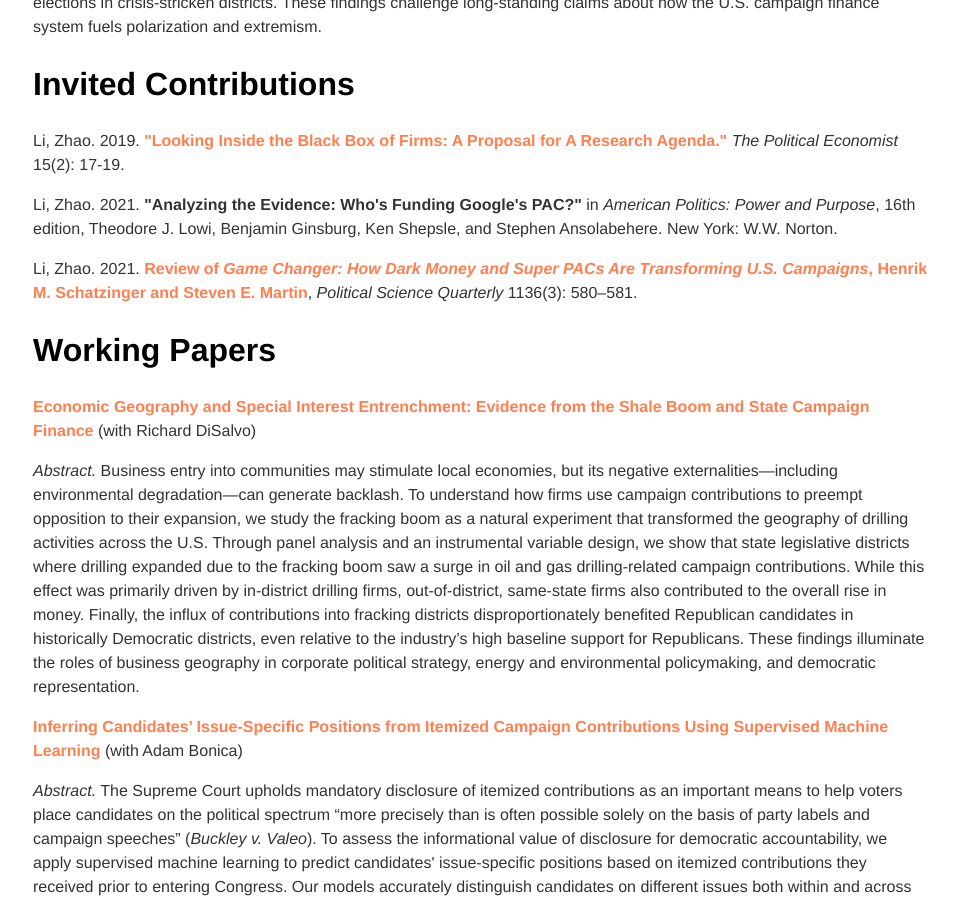
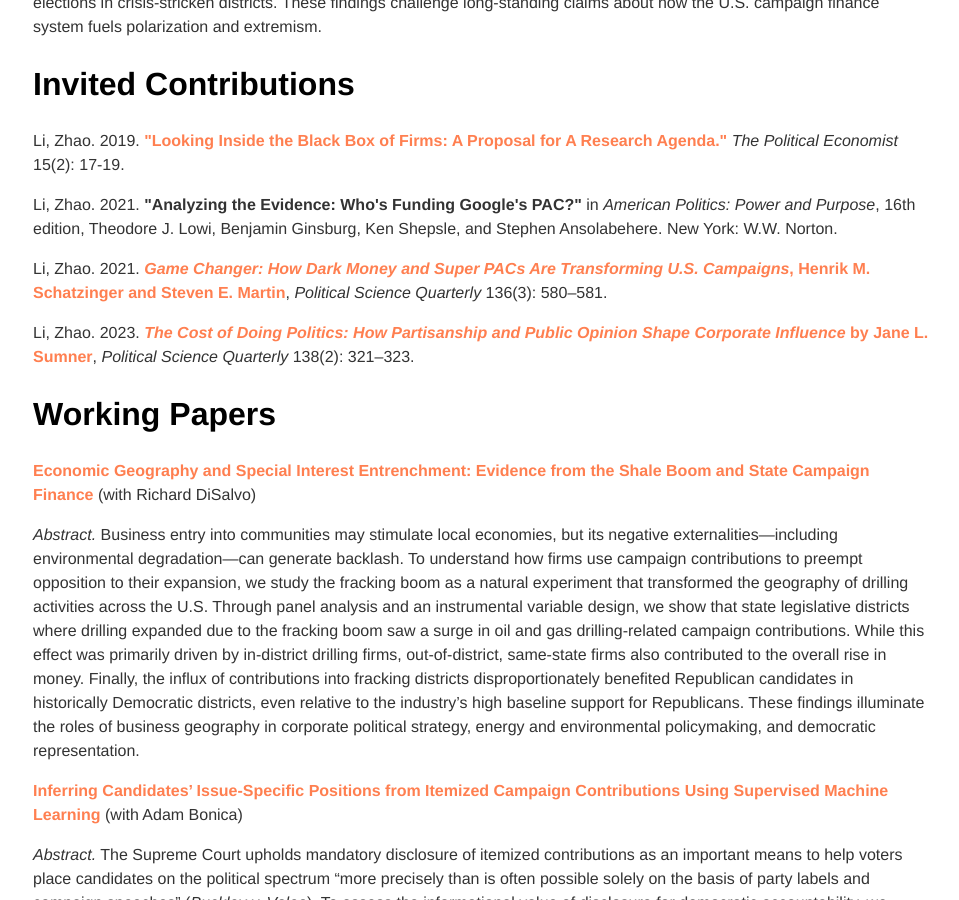
Before and after one commit to zhaoliresearch/zhaoliresearch.github.io, a Jekyll site: the page built from research/index.html, in a window 1280 px wide and 900 px high, scrolled down 1067 px. Shown: the whole window, without its empty margins (159-1118 px from the left). Built offline with Jekyll 4.4.1, drawn with Linux system fonts in a browser that asks for light colours.

Commit message:
Update index.html

```diff
--- a/research/index.html
+++ b/research/index.html
@@ -13,7 +13,8 @@ title: Zhao Li, Ph.D.
 <h2>Invited Contributions</h2>
 <p>Li, Zhao. 2019. <b><a href="https://docs.google.com/viewer?a=v&pid=sites&srcid=dW1pY2guZWR1fHBvbGl0aWNhbC1lY29ub21pc3QtbmV3c2xldHRlcnxneDo2ZjY0NzVhMzJjNWE0NzZi">"Looking Inside the Black Box of Firms: A Proposal for A Research Agenda."</b></a> <i>The Political Economist</i> 15(2): 17-19.</p>
 <p>Li, Zhao. 2021. <b>"Analyzing the Evidence: Who's Funding Google's PAC?"</a></b> in <i>American Politics: Power and Purpose</i>, 16th edition, Theodore J. Lowi, Benjamin Ginsburg, Ken Shepsle, and Stephen Ansolabehere. New York: W.W. Norton.</p>
-<p>Li, Zhao. 2021. <b><a href="https://onlinelibrary.wiley.com/doi/10.1002/polq.13221">Review of <i>Game Changer: How Dark Money and Super PACs Are Transforming U.S. Campaigns</i>, Henrik M. Schatzinger and Steven E. Martin</b></a>, <i>Political Science Quarterly </i> 1136(3): 580–581.</p>
+<p>Li, Zhao. 2021. <b><a href="https://onlinelibrary.wiley.com/doi/10.1002/polq.13221"><i>Game Changer: How Dark Money and Super PACs Are Transforming U.S. Campaigns</i>, Henrik M. Schatzinger and Steven E. Martin</b></a>, <i>Political Science Quarterly </i> 136(3): 580–581.</p>
+<p>Li, Zhao. 2023. <b><a href="https://academic.oup.com/psq/article/138/2/321/7156628"><i>The Cost of Doing Politics: How Partisanship and Public Opinion Shape Corporate Influence</i> by Jane L.  Sumner</b></a>, <i>Political Science Quarterly </i> 138(2): 321–323.</p>
 <h2>Working Papers </h2>
 <p><b><a href="https://www.dropbox.com/s/i3kvtsxf0hrptey/DiSalvo%20and%20Li%20%282020%29.pdf?dl=0">Economic Geography and Special Interest Entrenchment: Evidence from the Shale Boom and State Campaign Finance</b></a> (with Richard DiSalvo)</p>
 <p><i>Abstract.</i> Business entry into communities may stimulate local economies, but its negative externalities—including environmental degradation—can generate backlash. To understand how firms use campaign contributions to preempt opposition to their expansion, we study the fracking boom as a natural experiment that transformed the geography of drilling activities across the U.S. Through panel analysis and an instrumental variable design, we show that state legislative districts where drilling expanded due to the fracking boom saw a surge in oil and gas drilling-related campaign contributions. While this effect was primarily driven by in-district drilling firms, out-of-district, same-state firms also contributed to the overall rise in money. Finally, the influx of contributions into fracking districts disproportionately benefited Republican candidates in historically Democratic districts, even relative to the industry’s high baseline support for Republicans. These findings illuminate the roles of business geography in corporate political strategy, energy and environmental policymaking, and democratic representation.</p>
```
